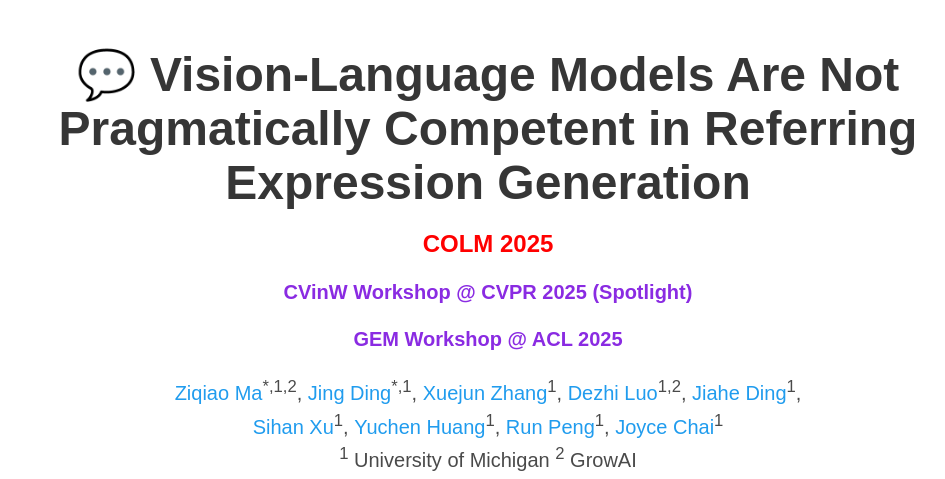
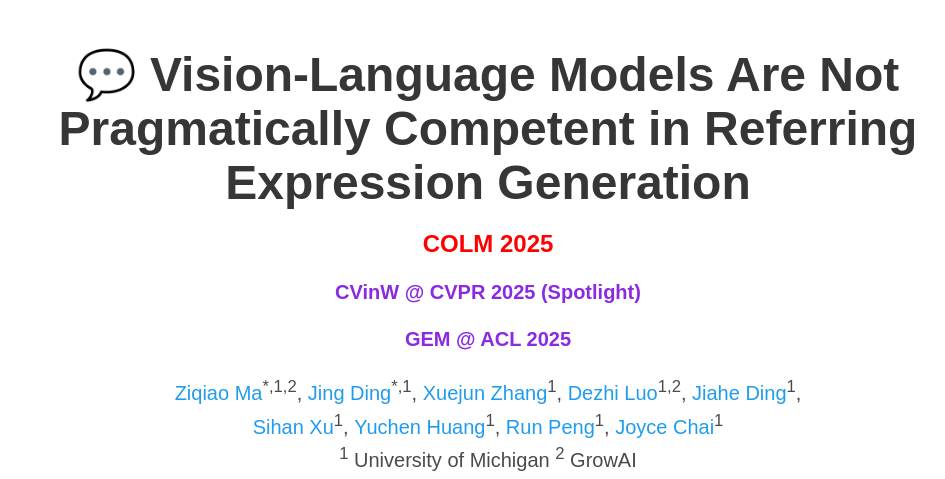
Before and after one commit to vlm-reg/vlm-reg.github.io, a plain HTML site: page index.html in a window 1280 px wide. Shown: the top 479 px of the page, without its empty margins (152-1097 px from the left). Drawn offline with nearby package versions, Linux system fonts and the light colour scheme; some icons are missing; a web font is replaced by a local one.

Commit message:
fix wksp name

```diff
--- a/index.html
+++ b/index.html
@@ -86,8 +86,8 @@
               <h1 class="title is-1 publication-title">💬 Vision-Language Models Are Not Pragmatically Competent in Referring Expression Generation</h1>
             </div>
             <h4 class="title is-size-4 publication-title" style="color: red;">COLM 2025<span style="font-weight: normal; font-style: italic;"></span></h4>
-            <h5 class="title is-size-5 publication-title" style="color: blueviolet;">CVinW Workshop @ CVPR 2025 (Spotlight)<span style="font-weight: normal; font-style: italic;"></span></h5>
-            <h5 class="title is-size-5 publication-title" style="color: blueviolet;">GEM Workshop @ ACL 2025<span style="font-weight: normal; font-style: italic;"></span></h5>
+            <h5 class="title is-size-5 publication-title" style="color: blueviolet;">CVinW @ CVPR 2025 (Spotlight)<span style="font-weight: normal; font-style: italic;"></span></h5>
+            <h5 class="title is-size-5 publication-title" style="color: blueviolet;">GEM @ ACL 2025<span style="font-weight: normal; font-style: italic;"></span></h5>
             <div class="is-size-5 publication-authors">
               <!-- Paper authors -->
               <span class="author-block">
```
